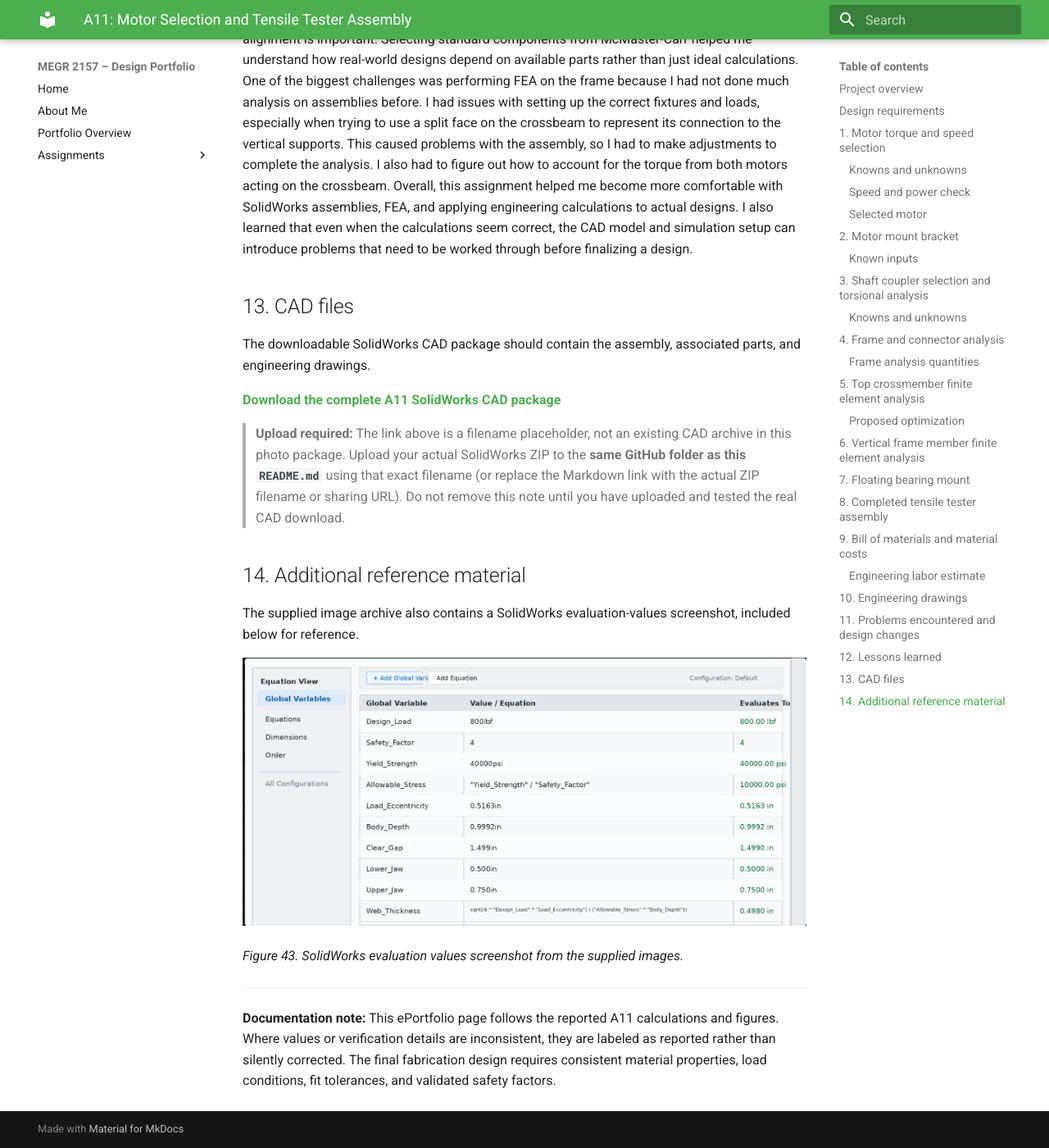
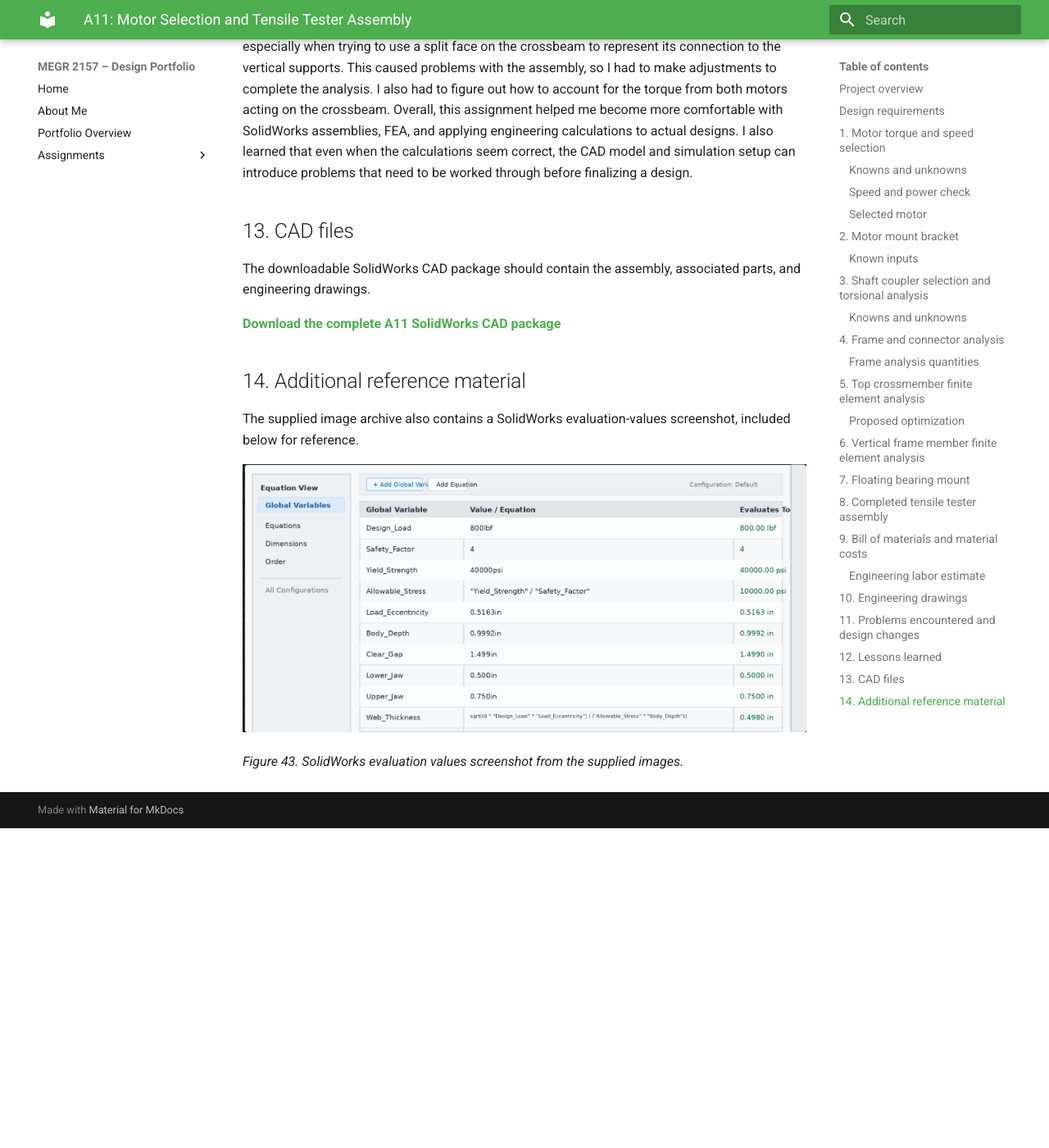
Before and after one commit to kdedrick123/MEGR-portfolio-, an MkDocs documentation site: the page built from docs/assignments/a11/index.md, in a window 1280 px wide and 1400 px high, scrolled down 25968 px. Shown: the whole window at 82% size. Built offline with MkDocs 1.6.1 and Material for MkDocs 9.7.7, drawn with Linux system fonts in a browser that asks for light colours; after the commit the page ends 26978 px from its top, so only the background shows below that; some of the changed text lies outside the part shown.

Commit message:
Update index.md by removing notes for clarity
Removed cost note and documentation note for clarity.

```diff
--- a/docs/assignments/a11/index.md
+++ b/docs/assignments/a11/index.md
@@ -375,7 +375,6 @@ The following are the **costs listed in the submitted A11 report**, not updated
 | W-74 | 1 | Tungsten material | $3,431.54 |
 | | | **Reported materials total** | **$305,657.57** |
 
-**Cost note:** The rhodium and tungsten line items are exceptionally expensive relative to the remaining parts and should be verified for necessity, quantity, and pricing. The above table preserves the original report's cost figures rather than modifying the design assumptions.
 
 ### Engineering labor estimate
 
@@ -426,7 +425,6 @@ The downloadable SolidWorks CAD package should contain the assembly, associated
 
 **[Download the complete A11 SolidWorks CAD package](A11_Kaleb_Dedrick_SolidWorks_CAD.zip)**
 
-> **Upload required:** The link above is a filename placeholder, not an existing CAD archive in this photo package. Upload your actual SolidWorks ZIP to the **same GitHub folder as this `README.md`** using that exact filename (or replace the Markdown link with the actual ZIP filename or sharing URL). Do not remove this note until you have uploaded and tested the real CAD download.
 
 ## 14. Additional reference material
 
@@ -436,8 +434,3 @@ The supplied image archive also contains a SolidWorks evaluation-values screensh
 ![SolidWorks evaluation values screenshot from the supplied images](value.png)
 
 *Figure 43. SolidWorks evaluation values screenshot from the supplied images.*
-
-
----
-
-**Documentation note:** This ePortfolio page follows the reported A11 calculations and figures. Where values or verification details are inconsistent, they are labeled as reported rather than silently corrected. The final fabrication design requires consistent material properties, load conditions, fit tolerances, and validated safety factors.
```
